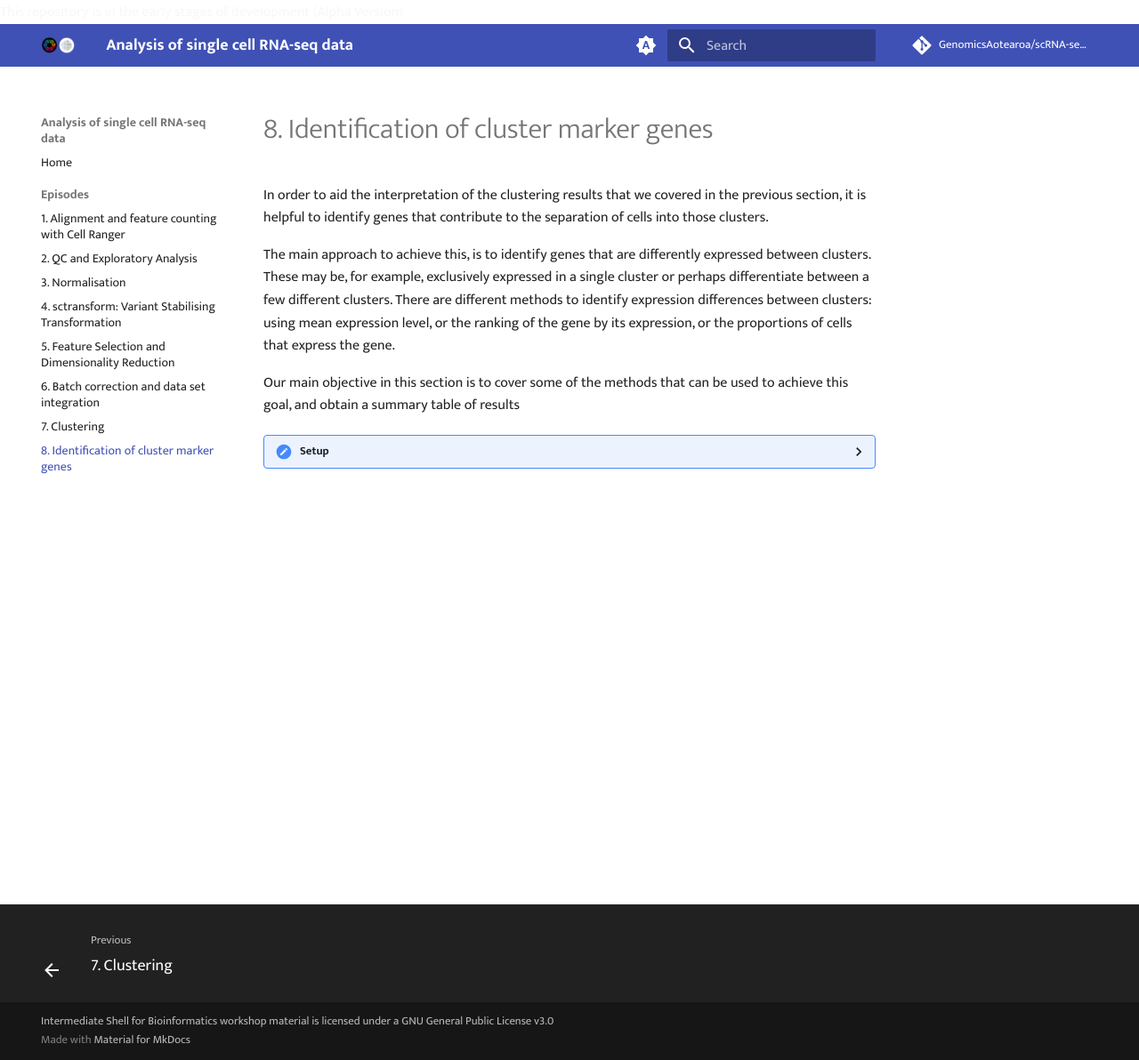
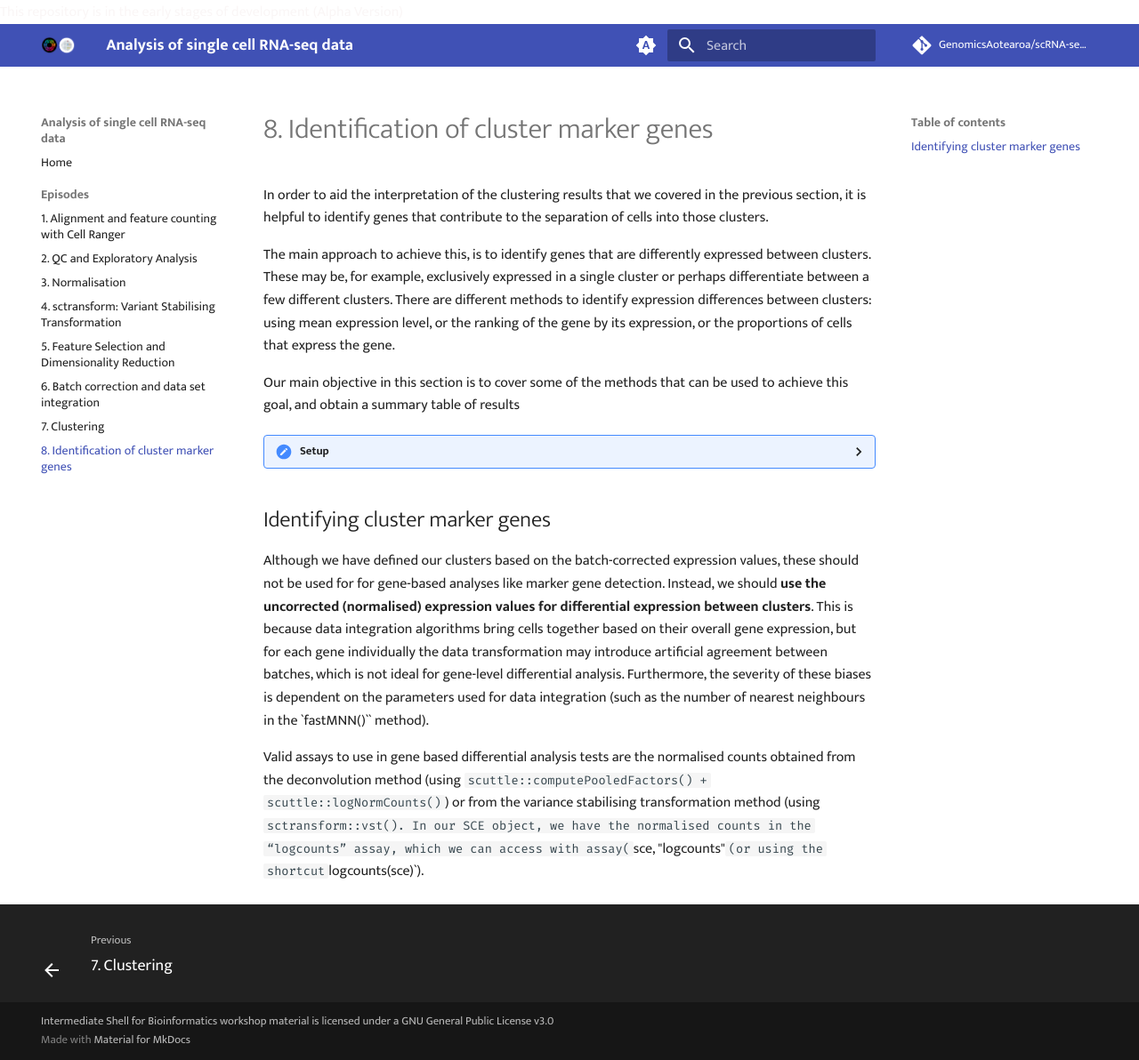
Before and after one commit to GenomicsAotearoa/scRNA-seq-data-analysis, an MkDocs documentation site: the page built from docs/episodes /8.md, in a window 1280 px wide and 1192 px high. Shown: the whole window at 89% size. Built offline with MkDocs 1.6.1 and Material for MkDocs 9.7.7, drawn with Linux system fonts in a browser that asks for light colours; comment, search, counter and statistics services are not loaded.

Commit message:
add identify cluster marker genes

````diff
--- a/docs/episodes /8.md
+++ b/docs/episodes /8.md
@@ -50,3 +50,10 @@ Our main objective in this section is to cover some of the methods that can be u
                    add_legend = FALSE)
     ```
     <center>![image](../r_images/71-clustermarker-UMAPcorrected-2.png){width="400"}</center>
+
+
+## Identifying cluster marker genes
+
+Although we have defined our clusters based on the batch-corrected expression values, these should not be used for for gene-based analyses like marker gene detection. Instead, we should **use the uncorrected (normalised) expression values for differential expression between clusters**. This is because data integration algorithms bring cells together based on their overall gene expression, but for each gene individually the data transformation may introduce artificial agreement between batches, which is not ideal for gene-level differential analysis. Furthermore, the severity of these biases is dependent on the parameters used for data integration (such as the number of nearest neighbours in the `fastMNN()`` method).
+
+Valid assays to use in gene based differential analysis tests are the normalised counts obtained from the deconvolution method (using `scuttle::computePooledFactors() + scuttle::logNormCounts()`) or from the variance stabilising transformation method (using `sctransform::vst(). In our SCE object, we have the normalised counts in the “logcounts” assay, which we can access with assay(`sce, "logcounts"` (or using the shortcut `logcounts(sce)`).
````
